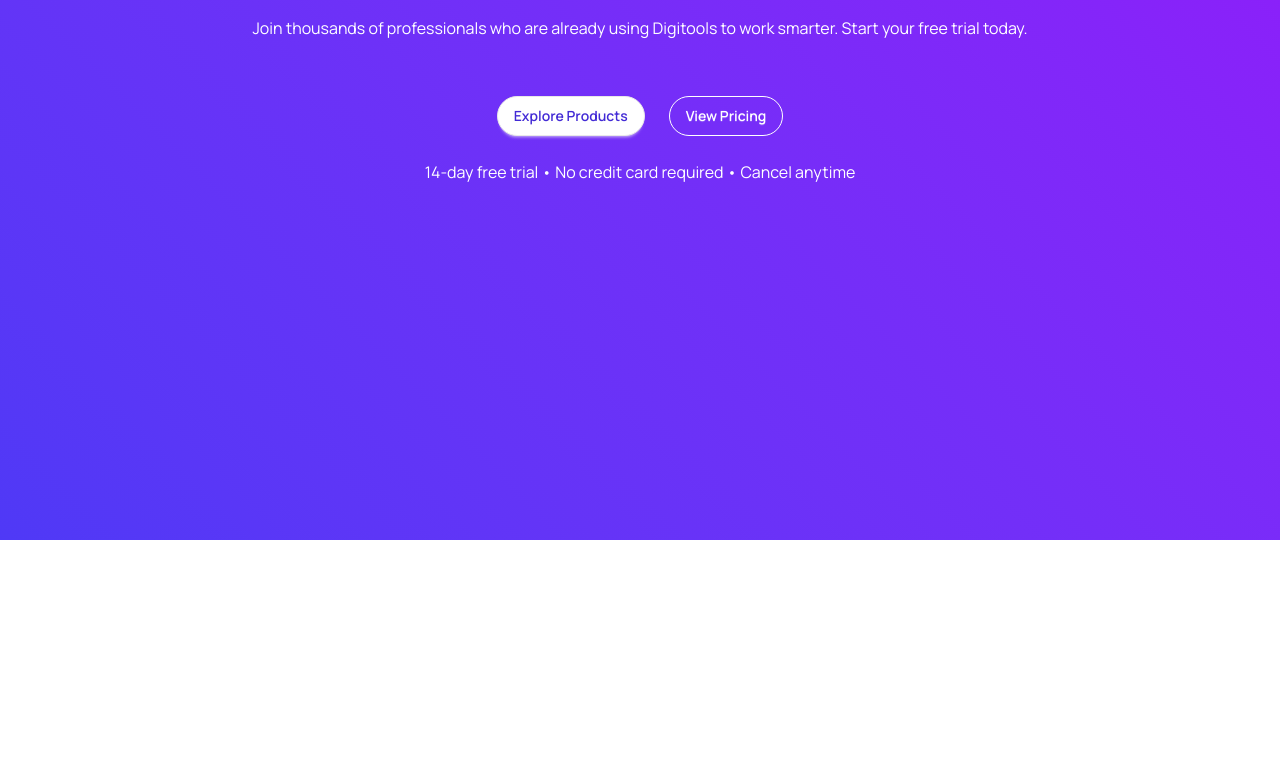
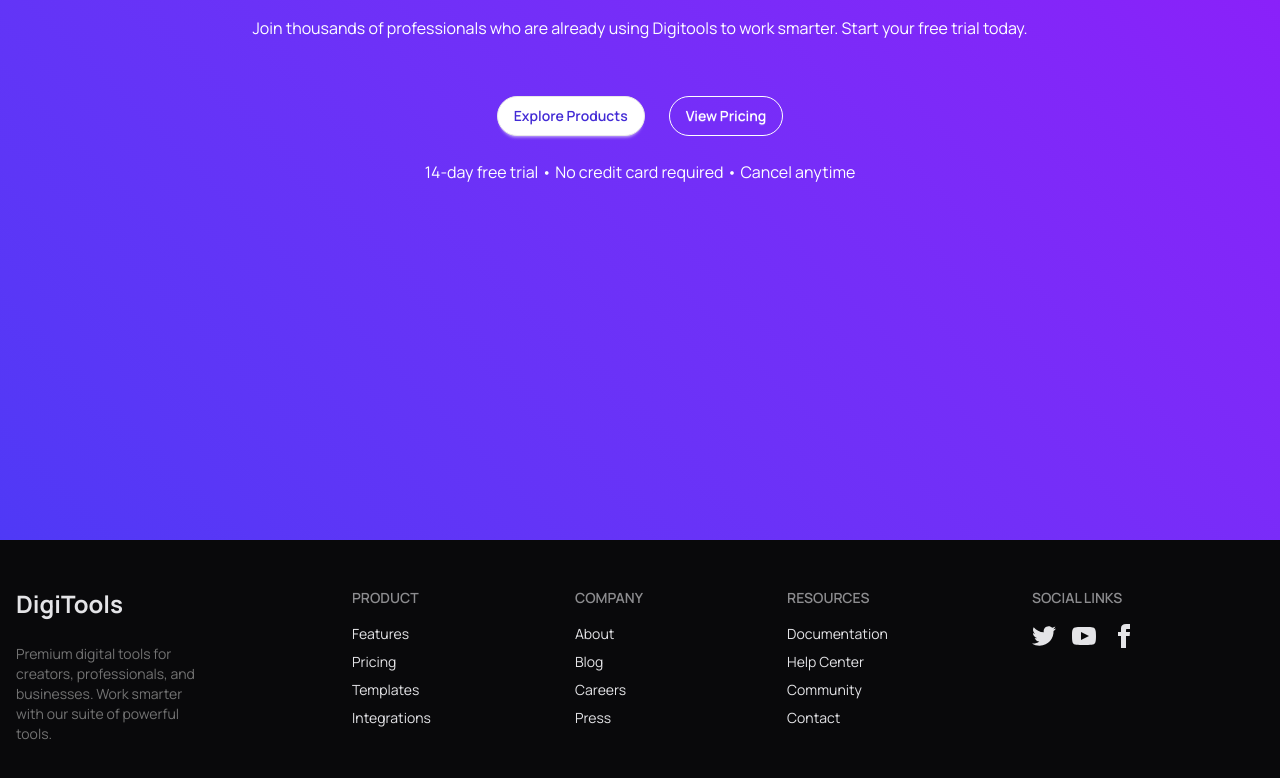
Before and after one commit to siam-parvez/digitool-platform, a React (Vite) app: page / in a window 1280 px wide. Shown: the part 4775-5553 px from the top of the page. Before the commit the page ends 5315 px from the top, so only its background shows below. Built offline with nearby package versions, Linux system fonts and the light colour scheme.

Commit message:
feat: footer added

```diff
--- a/src/App.jsx
+++ b/src/App.jsx
@@ -8,6 +8,7 @@
 import Pricing from './components/homepage/Pricing';
 import CTA from './components/homepage/CTA';
 import Products from './components/homepage/products/Products.jsx';
+import Footer from "./components/homepage/Footer.jsx";
 
 const fetchProducts = async () => {
     const res = await fetch('/data.json');
@@ -40,7 +41,7 @@
             <Steps/>
             <Pricing/>
             <CTA/>
-            {/* TODO: Priority ( High ) siamparvez 040220260058 footer and also toast */}
+            <Footer/>
             <ToastContainer/>
         </>
     );
--- /dev/null
+++ b/src/components/homepage/Footer.jsx
@@ -0,0 +1,81 @@
+import React from 'react';
+
+const Footer = () => {
+    return (
+        <div className={"w-full bg-neutral"}>
+            <footer className="footer sm:footer-horizontal text-neutral-content px-4 py-12 container mx-auto">
+
+                <aside className={"max-w-48"}>
+                    <h3 className={"text-xl xl:text-2xl font-bold mb-4"}>DigiTools</h3>
+                    <p className={"text-neutral-500"}>
+                        Premium digital tools for creators, professionals, and businesses. Work smarter with our suite
+                        of powerful tools.
+                    </p>
+                </aside>
+                <nav>
+                    <h6 className="footer-title">Product</h6>
+                    <a className="link link-hover">Features</a>
+                    <a className="link link-hover">Pricing</a>
+                    <a className="link link-hover">Templates</a>
+                    <a className="link link-hover">Integrations</a>
+                </nav>
+                <nav>
+                    <h6 className="footer-title">Company</h6>
+                    <a className="link link-hover">About</a>
+                    <a className="link link-hover">Blog</a>
+                    <a className="link link-hover">Careers</a>
+                    <a className="link link-hover">Press</a>
+                </nav>
+                <nav>
+                    <h6 className="footer-title">Resources</h6>
+                    <a className="link link-hover">Documentation</a>
+                    <a className="link link-hover">Help Center</a>
+                    <a className="link link-hover">Community</a>
+                    <a className="link link-hover">Contact</a>
+                </nav>
+                <nav>
+                    <h6 className="footer-title">Social Links</h6>
+                    <div className="grid grid-flow-col gap-4">
+                        <a>
+                            <svg
+                                xmlns="http://www.w3.org/2000/svg"
+                                width="24"
+                                height="24"
+                                viewBox="0 0 24 24"
+                                className="fill-current">
+                                <path
+                                    d="M24 4.557c-.883.392-1.832.656-2.828.775 1.017-.609 1.798-1.574 2.165-2.724-.951.564-2.005.974-3.127 1.195-.897-.957-2.178-1.555-3.594-1.555-3.179 0-5.515 2.966-4.797 6.045-4.091-.205-7.719-2.165-10.148-5.144-1.29 2.213-.669 5.108 1.523 6.574-.806-.026-1.566-.247-2.229-.616-.054 2.281 1.581 4.415 3.949 4.89-.693.188-1.452.232-2.224.084.626 1.956 2.444 3.379 4.6 3.419-2.07 1.623-4.678 2.348-7.29 2.04 2.179 1.397 4.768 2.212 7.548 2.212 9.142 0 14.307-7.721 13.995-14.646.962-.695 1.797-1.562 2.457-2.549z"></path>
+                            </svg>
+                        </a>
+                        <a>
+                            <svg
+                                xmlns="http://www.w3.org/2000/svg"
+                                width="24"
+                                height="24"
+                                viewBox="0 0 24 24"
+                                className="fill-current">
+                                <path
+                                    d="M19.615 3.184c-3.604-.246-11.631-.245-15.23 0-3.897.266-4.356 2.62-4.385 8.816.029 6.185.484 8.549 4.385 8.816 3.6.245 11.626.246 15.23 0 3.897-.266 4.356-2.62 4.385-8.816-.029-6.185-.484-8.549-4.385-8.816zm-10.615 12.816v-8l8 3.993-8 4.007z"></path>
+                            </svg>
+                        </a>
+                        <a>
+                            <svg
+                                xmlns="http://www.w3.org/2000/svg"
+                                width="24"
+                                height="24"
+                                viewBox="0 0 24 24"
+                                className="fill-current">
+                                <path
+                                    d="M9 8h-3v4h3v12h5v-12h3.642l.358-4h-4v-1.667c0-.955.192-1.333 1.115-1.333h2.885v-5h-3.808c-3.596 0-5.192 1.583-5.192 4.615v3.385z"></path>
+                            </svg>
+                        </a>
+                    </div>
+                </nav>
+
+
+            </footer>
+        </div>
+    );
+};
+
+export default Footer;
--- a/src/components/homepage/products/Products.jsx
+++ b/src/components/homepage/products/Products.jsx
@@ -2,7 +2,7 @@
 import ProductCard from "./Product-Card.jsx";
 import CartCard from "./Cart-Card.jsx";
 
-const Products = ({productPromise, cartItemCount, setCartItemCount, cartItem, setCartItem}) => {
+const Products = ({productPromise, cartItem, setCartItem}) => {
     const products = use(productPromise);
     const [showCart, setShowCart] = useState(false);
     return (
@@ -28,7 +28,7 @@
                         id='cart-btn'
                         className={`btn rounded-full hover:opacity-90 transition-opacity duration-300 min-w-24 ${showCart ? "btn-primary border-none bg-linear-45 from-[#4F39F6] to-[#9514FA]" : "btn-ghost"}`}
                         onClick={() => setShowCart(true)}>
-                        Cart {cartItemCount > 0 && <span>{cartItemCount}</span>}
+                        Cart {cartItem.length > 0 && <span>{cartItem.length}</span>}
                     </button>
                 </div>
                 {
```
